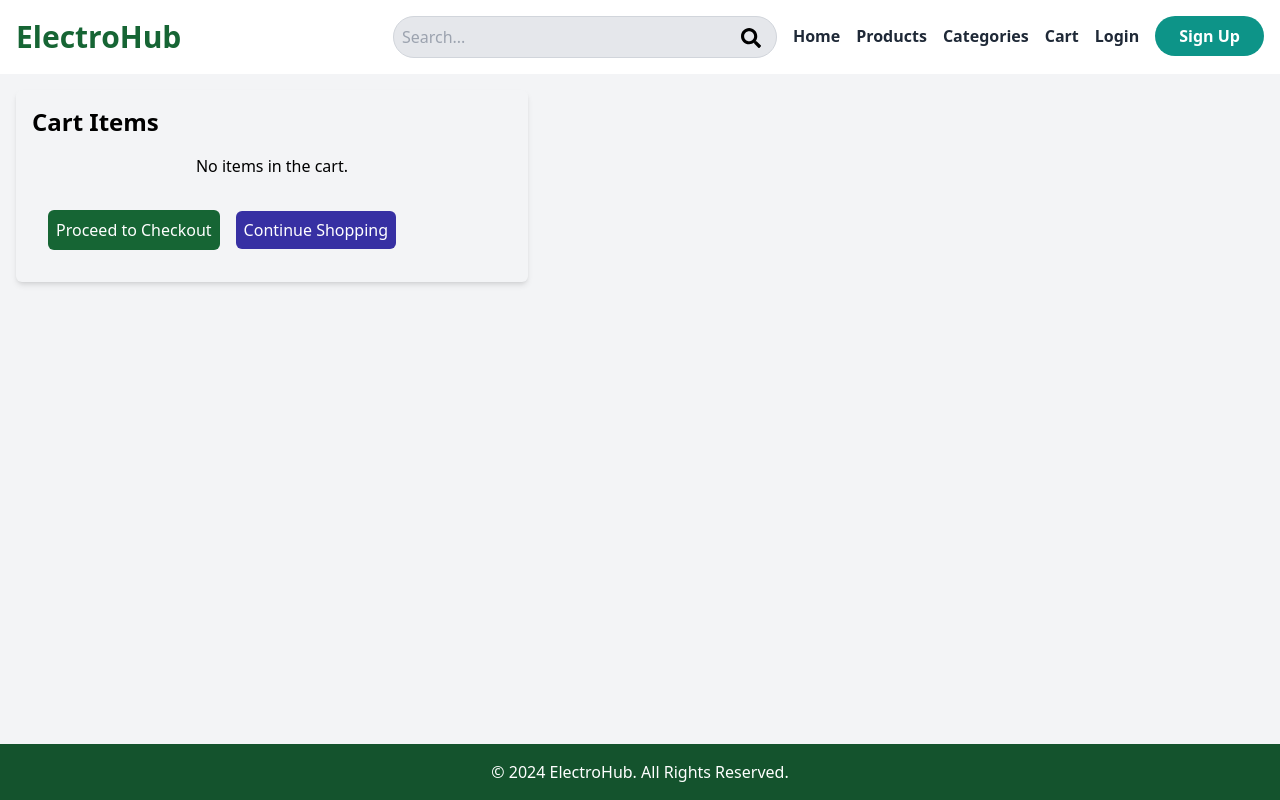
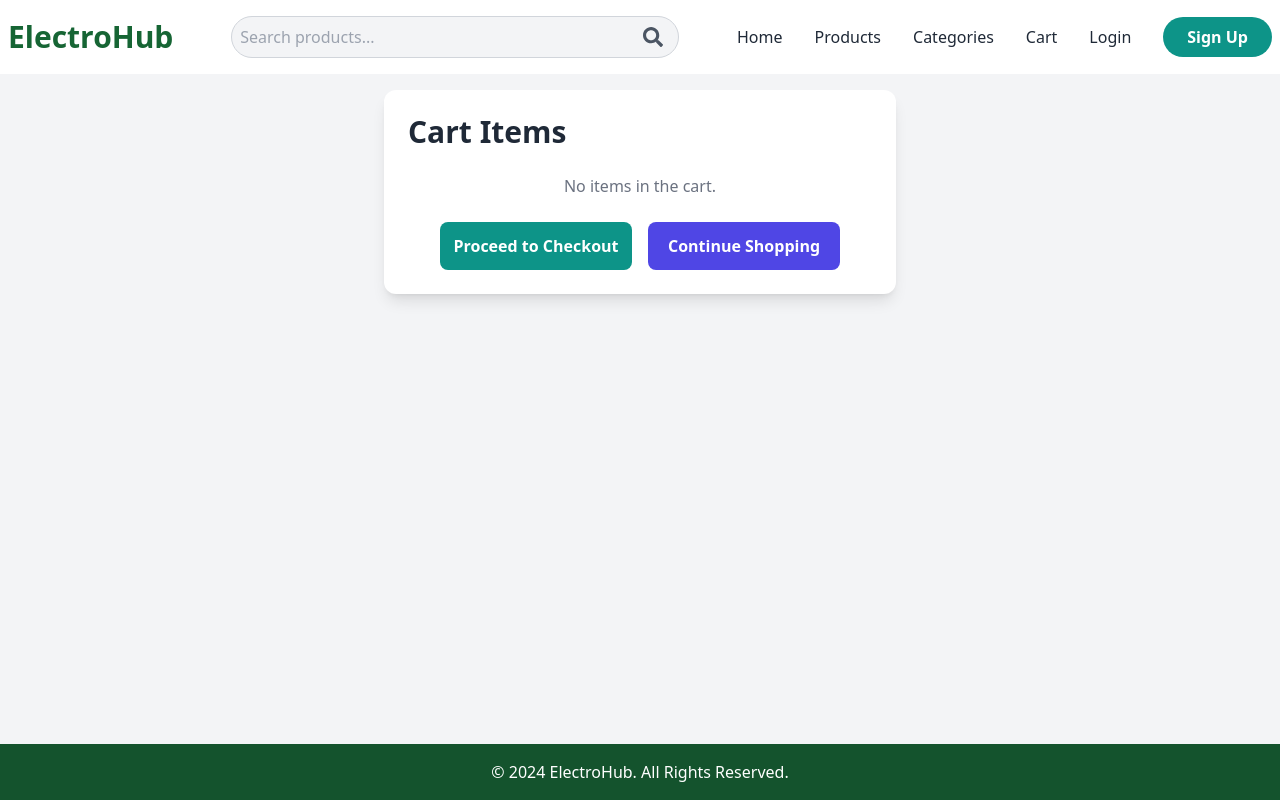
Before and after one commit to zeeshan-exo/eccomernce-platform-forntend, a React (Vite) app: page /home/cart in a window 1280 px wide. Built offline with nearby package versions, Linux system fonts and the light colour scheme.

Commit message:
debug errors

```diff
--- a/src/components/HomeHeader.jsx
+++ b/src/components/HomeHeader.jsx
@@ -1,103 +1,121 @@
-import Header from "../components/Header";
+import { useState } from "react";
 import { Link } from "react-router-dom";
-import { FaSearch, FaShoppingCart, FaBars } from "react-icons/fa";
-import { useState } from "react";
+import { FaSearch, FaBars } from "react-icons/fa";
+import { useSelector } from "react-redux";
 
 function HeaderHome() {
   const [isMenuOpen, setIsMenuOpen] = useState(false);
+  const user = useSelector((state) => state.auth.user);
 
   const handleMenuToggle = () => {
     setIsMenuOpen(!isMenuOpen);
   };
 
-  const headerActions = [
-    <div className="relative">
-      <input
-        type="text"
-        className="p-2 rounded-full w-72 md:w-96 bg-gray-200 text-gray-800 border border-gray-300 focus:outline-none focus:ring-2 focus:ring-black  transition-all duration-300"
-        placeholder="Search..."
-      />
-      <button
-        aria-label="Search"
-        className="absolute right-2 text-black py-3 px-2 rounded-full hover:text-black focus:outline-none transition-all duration-200 transform hover:scale-105"
-      >
-        <FaSearch className="text-xl" />
-      </button>
-    </div>,
-    <div className="flex space-x-4">
+  const headerActions = (
+    <div className="flex space-x-8">
       <Link
         to="/"
-        key="home"
-        className="text-gray-800 hover:text-teal-500 transition-colors py-2 font-semibold"
+        className="text-gray-800 hover:text-teal-500 transition-all duration-300 py-2 font-medium"
       >
         Home
       </Link>
       <Link
         to="/home/products"
-        key="products"
-        className="text-gray-800 hover:text-teal-500 transition-colors py-2 font-semibold"
+        className="text-gray-800 hover:text-teal-500 transition-all duration-300 py-2 font-medium"
       >
         Products
       </Link>
       <Link
         to="/home/categories"
-        key="categories"
-        className="text-gray-800 hover:text-teal-500 transition-colors py-2 font-semibold"
+        className="text-gray-800 hover:text-teal-500 transition-all duration-300 py-2 font-medium"
       >
         Categories
       </Link>
       <Link
         to="/home/cart"
-        key="cart"
-        className="text-gray-800 hover:text-teal-500 transition-colors py-2 font-semibold"
+        className="text-gray-800 hover:text-teal-500 transition-all duration-300 py-2 font-medium"
       >
         Cart
       </Link>
+      {!user && (
         <Link
           to="/login"
-        key="login"
-        className="text-gray-800 hover:text-teal-500 transition-colors py-2 font-semibold"
+          className="text-gray-800 hover:text-teal-500 transition-all duration-300 py-2 font-medium"
         >
           Login
         </Link>
+      )}
+      {!user && (
         <Link
           to="/signup"
-        key="signup"
-        className="bg-teal-600 text-white hover:bg-teal-700 rounded-full px-6 py-2 font-semibold transition-colors"
+          className="bg-teal-600 text-white hover:bg-teal-700 rounded-full px-6 py-2 font-semibold transition-all duration-300"
         >
           Sign Up
         </Link>
-    </div>,
-  ];
+      )}
+    </div>
+  );
 
   return (
-    <header className="text-black bg-white shadow-md">
-      <Header
-        title={
-          <span className="text-green-800 text-3xl font-semibold">
-            ElectroHub
-          </span>
-        }
-        actions={headerActions}
-        className="flex justify-between items-center p-4"
+    <header className="bg-white shadow-md">
+      <div className="flex justify-between items-center p-2 max-w-screen-xl mx-auto">
+        <div className="text-green-800 text-3xl font-bold">
+          <span>ElectroHub</span>
+        </div>
+
+        <div className="hidden lg:flex justify-center p-2 flex-grow">
+          <div className="relative w-full max-w-md">
+            <input
+              type="text"
+              className="p-2 w-full rounded-full bg-gray-100 text-gray-800 border border-gray-300 focus:outline-none focus:ring-2 focus:ring-teal-500 transition-all duration-300"
+              placeholder="Search products..."
             />
             <button
-        className="lg:hidden p-2 text-teal-600"
+              aria-label="Search"
+              className="absolute right-2 top-1/2 transform -translate-y-1/2 text-gray-600 py-2 px-2 rounded-full hover:text-teal-500 focus:outline-none transition-all duration-200"
+            >
+              <FaSearch className="text-xl" />
+            </button>
+          </div>
+        </div>
+
+        <div className="hidden lg:flex space-x-8">{headerActions}</div>
+
+        <div className="lg:hidden">
+          <button
             onClick={handleMenuToggle}
-        aria-label="Toggle menu"
+            className="text-gray-800 p-2 rounded-full hover:bg-gray-200 focus:outline-none"
           >
             <FaBars className="text-2xl" />
           </button>
+        </div>
+      </div>
 
       {isMenuOpen && (
         <div className="lg:hidden bg-teal-600 text-white p-4 space-y-4">
-          {headerActions.map((action, index) => (
+          {headerActions.props.children.map((action, index) => (
             <div key={index} className="hover:bg-teal-500 p-2 rounded-md">
               {action}
             </div>
           ))}
         </div>
       )}
+
+      <div className="lg:hidden p-4">
+        <div className="relative w-full">
+          <input
+            type="text"
+            className="p-2 w-full rounded-full bg-gray-100 text-gray-800 border border-gray-300 focus:outline-none focus:ring-2 focus:ring-teal-500 transition-all duration-300"
+            placeholder="Search products..."
+          />
+          <button
+            aria-label="Search"
+            className="absolute right-2 top-1/2 transform -translate-y-1/2 text-gray-600 rounded-full hover:text-teal-500 focus:outline-none transition-all duration-200"
+          >
+            <FaSearch className="text-xl" />
+          </button>
+        </div>
+      </div>
     </header>
   );
 }
--- a/src/pages/Cart.jsx
+++ b/src/pages/Cart.jsx
@@ -32,56 +32,80 @@ function CartDisplay() {
   };
 
   if (isLoading) {
-    return <p className="text-center">Loading cart items...</p>;
+    return (
+      <div class="max-w-sm w-full bg-white shadow-md rounded-lg overflow-hidden">
+        <div class="h-40 bg-gray-300 animate-pulse"></div>
+        <div class="p-4 space-y-4">
+          <div class="h-4 bg-gray-300 rounded animate-pulse"></div>
+          <div class="h-4 bg-gray-300 rounded animate-pulse"></div>
+          <div class="h-4 bg-gray-300 rounded animate-pulse"></div>
+        </div>
+      </div>
+    );
   }
 
-  console.log("User ID:", userId);
-
   if (isError) {
-    console.error("Error loading cart:", error);
     return (
-      <p className="text-red-600 text-center">
+      <div className="text-center py-10">
+        <p className="text-red-600">
           Failed to load cart data. Please try again later.
         </p>
+        <p className="text-gray-500">{error?.message}</p>
+      </div>
     );
   }
-  console.log(data);
-  console.log(cart);
 
   return (
-    <div className="p-4 max-w-lg flex-col bg-gray-100 rounded-md shadow-md">
-      <h2 role="heading" aria-level="2" className="text-2xl font-bold mb-4">
+    <div className="p-6 max-w-lg mx-auto bg-white rounded-xl shadow-lg space-y-6">
+      <h2
+        role="heading"
+        aria-level="2"
+        className="text-3xl font-semibold text-gray-800"
+      >
         Cart Items
       </h2>
 
       {cart.length > 0 ? (
         <div>
-          {cart.map((data) => (
-            <div key={data._id} className="mb-4 flex justify-between">
-              <span>{data.name}</span>
-              <span>
-                {data.quantity} x ${data.price.toFixed(2)} = $
-                {(data.quantity * data.price).toFixed(2)}
+          {cart.map((item) => (
+            <div
+              key={item._id}
+              className="flex justify-between items-center py-4 border-b border-gray-300"
+            >
+              <div className="flex flex-col">
+                <span className="font-medium text-gray-700">{item.name}</span>
+                <span className="text-sm text-gray-500">
+                  {item.quantity} x ${item.price.toFixed(2)}
+                </span>
+              </div>
+              <span className="text-gray-800 font-semibold">
+                ${(item.quantity * item.price).toFixed(2)}
               </span>
             </div>
           ))}
-          <div className="mt-4 font-bold">Total: ${totalPrice.toFixed(2)}</div>
+          <div className="flex justify-between font-semibold text-lg mt-4">
+            <span>Total:</span>
+            <span>${totalPrice.toFixed(2)}</span>
+          </div>
         </div>
       ) : (
-        <p className="text-center m-4">No items in the cart.</p>
+        <p className="text-center text-gray-500">No items in the cart.</p>
       )}
+
+      <div className="space-x-4 flex justify-center">
         <button
           onClick={handleCheckout}
-        className="rounded-md m-4 py-2 px-2 bg-green-800 text-white"
+          className="w-48 py-3 bg-teal-600 text-white rounded-lg font-semibold hover:bg-teal-700 transition duration-300"
         >
           Proceed to Checkout
         </button>
         <Link
           to="/home/products"
-        className="rounded-md px-2 py-2 bg-indigo-800 text-white"
+          className="w-48 py-3 bg-indigo-600 text-center text-white rounded-lg font-semibold hover:bg-indigo-700 transition duration-300"
         >
           Continue Shopping
         </Link>
+      </div>
     </div>
   );
 }
--- a/src/pages/Users.jsx
+++ b/src/pages/Users.jsx
@@ -68,7 +68,16 @@ function Users() {
   );
 
   if (isLoading) {
-    return <div className="text-center py-8">Loading...</div>;
+    return (
+      <div class="max-w-sm w-full bg-white shadow-md rounded-lg overflow-hidden">
+        <div class="h-40 bg-gray-300 animate-pulse"></div>
+        <div class="p-4 space-y-4">
+          <div class="h-4 bg-gray-300 rounded animate-pulse"></div>
+          <div class="h-4 bg-gray-300 rounded animate-pulse"></div>
+          <div class="h-4 bg-gray-300 rounded animate-pulse"></div>
+        </div>
+      </div>
+    );
   }
 
   if (isError || !data) {
--- a/src/pages/product.jsx
+++ b/src/pages/product.jsx
@@ -81,7 +81,15 @@ function Product() {
   };
 
   if (isLoading)
-    return <p className="text-center text-gray-600 mt-10">Loading...</p>;
+    // return <p className="text-center text-gray-600 mt-10">Loading...</p>
+    <div class="max-w-sm w-full bg-white shadow-md rounded-lg overflow-hidden">
+      <div class="h-40 bg-gray-300 animate-pulse"></div>
+      <div class="p-4 space-y-4">
+        <div class="h-4 bg-gray-300 rounded animate-pulse"></div>
+        <div class="h-4 bg-gray-300 rounded animate-pulse"></div>
+        <div class="h-4 bg-gray-300 rounded animate-pulse"></div>
+      </div>
+    </div>;
 
   if (error)
     return (
--- a/src/pages/userPages/categories.jsx
+++ b/src/pages/userPages/categories.jsx
@@ -17,8 +17,13 @@ function Categories() {
 
   if (isLoading) {
     return (
-      <div className="flex justify-center items-center h-screen">
-        <div className="animate-spin rounded-full h-12 w-12 border-t-4 border-blue-500 border-opacity-75"></div>
+      <div class="max-w-sm w-full bg-white shadow-md rounded-lg overflow-hidden">
+        <div class="h-40 bg-gray-300 animate-pulse"></div>
+        <div class="p-4 space-y-4">
+          <div class="h-4 bg-gray-300 rounded animate-pulse"></div>
+          <div class="h-4 bg-gray-300 rounded animate-pulse"></div>
+          <div class="h-4 bg-gray-300 rounded animate-pulse"></div>
+        </div>
       </div>
     );
   }
--- a/src/routes/AppRoutes.jsx
+++ b/src/routes/AppRoutes.jsx
@@ -1,7 +1,7 @@
 import { lazy } from "react";
 import PATHS from "./Paths.jsx";
 
-const LandingPage = lazy(() => import("../pages/LandingPage"));
+import LandingPage from "../pages/LandingPage";
 const Signup = lazy(() => import("../pages/signup"));
 const Login = lazy(() => import("../pages/login"));
 const Cart = lazy(() => import("../pages/Cart.jsx"));
```
Also changed, not shown: src/pages/LandingPage.jsx (+23 -25 lines), src/pages/userPages/ProductsList.jsx (+29 -18 lines). Lines whose indentation alone changed are shown as unchanged.
